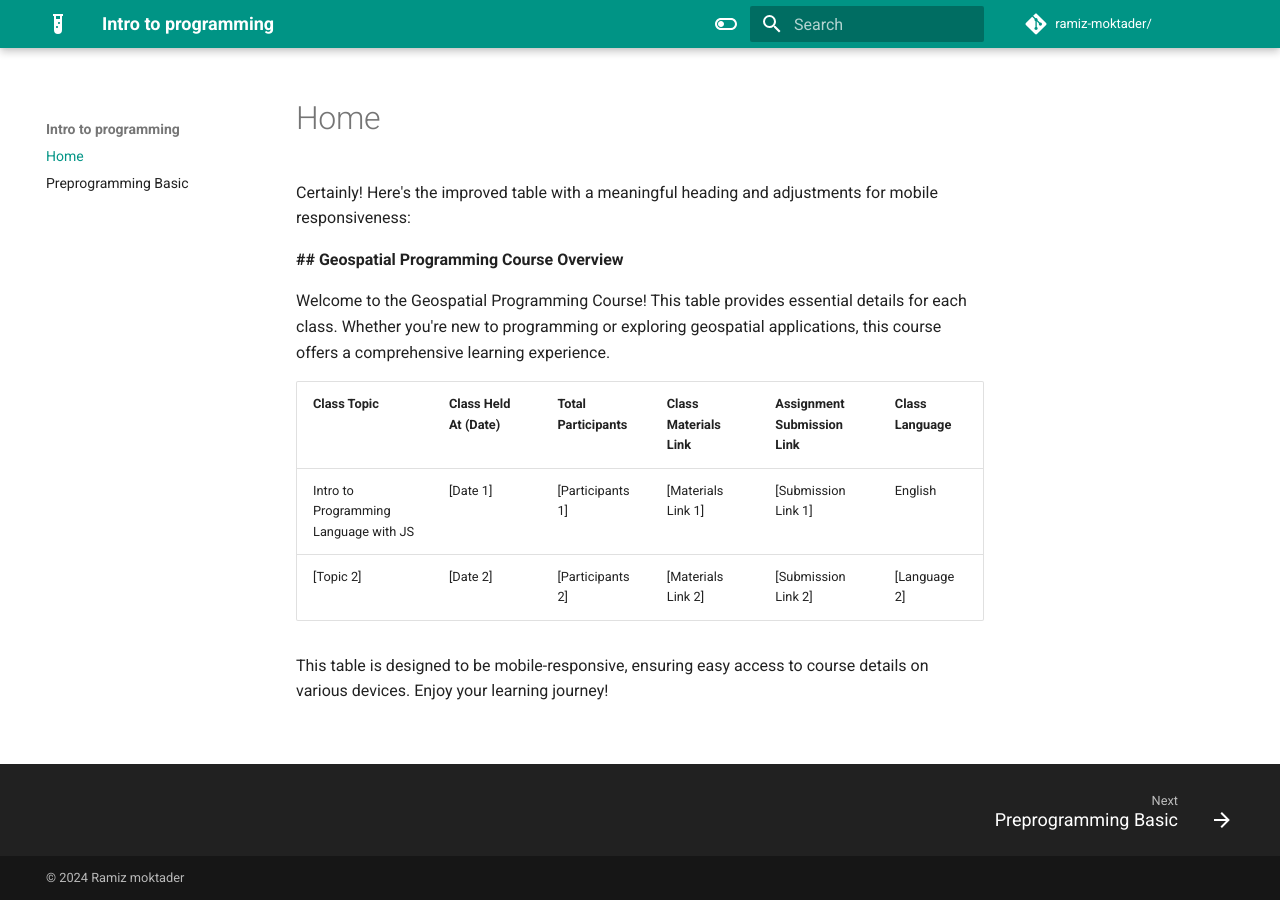
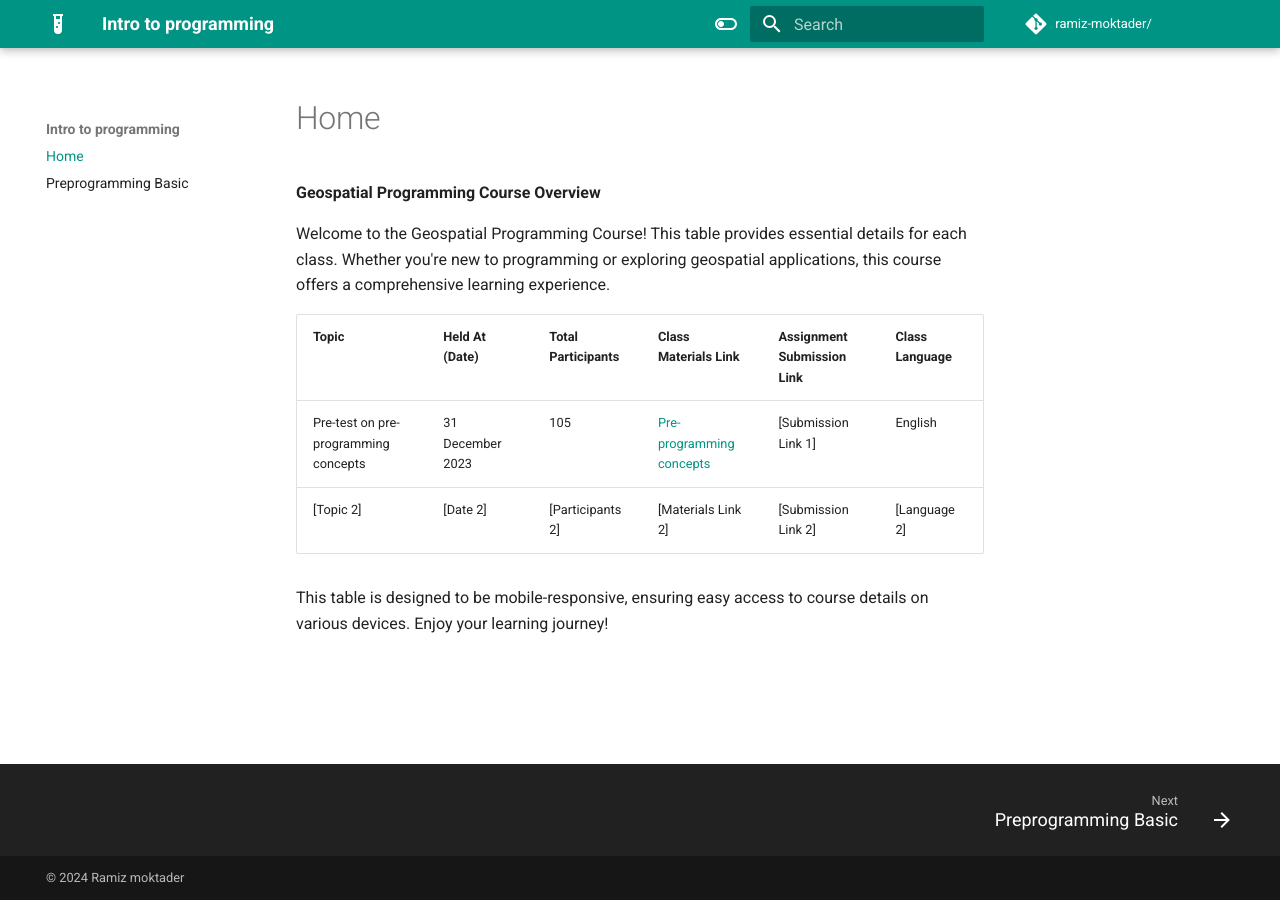
Before and after one commit to ramiz-moktader/geospatial-programming-course, an MkDocs documentation site: the page built from docs/index.md, in a window 1280 px wide. Built offline with MkDocs 1.6.1 and Material for MkDocs 9.7.7, drawn with Linux system fonts in a browser that asks for light colours.

Commit message:
table edited

```diff
--- a/docs/index.md
+++ b/docs/index.md
@@ -1,12 +1,11 @@
-Certainly! Here's the improved table with a meaningful heading and adjustments for mobile responsiveness:
 
-**## Geospatial Programming Course Overview**
+**Geospatial Programming Course Overview**
 
 Welcome to the Geospatial Programming Course! This table provides essential details for each class. Whether you're new to programming or exploring geospatial applications, this course offers a comprehensive learning experience.
 
-| Class Topic                          | Class Held At (Date) | Total Participants | Class Materials Link           | Assignment Submission Link     | Class Language |
-| ------------------------------------ | -------------------- | ------------------- | ------------------------------- | ------------------------------ | --------------- |
-| Intro to Programming Language with JS | [Date 1]             | [Participants 1]    | [Materials Link 1]             | [Submission Link 1]           | English         |
-| [Topic 2]                            | [Date 2]             | [Participants 2]    | [Materials Link 2]             | [Submission Link 2]           | [Language 2]     |
+| Topic                                | Held At (Date)      | Total Participants | Class Materials Link                                  | Assignment Submission Link | Class Language |
+| ------------------------------------ | -------------------- | ------------------- | ------------------------------------------------------ | -------------------------- | --------------- |
+| Pre-test on pre-programming concepts | 31 December 2023    | 105                 | [Pre-programming concepts](#pre-prog-basic.md)          | [Submission Link 1]       | English         |
+| [Topic 2]                            | [Date 2]             | [Participants 2]    | [Materials Link 2]                                    | [Submission Link 2]       | [Language 2]     |
 
 This table is designed to be mobile-responsive, ensuring easy access to course details on various devices. Enjoy your learning journey!
```
